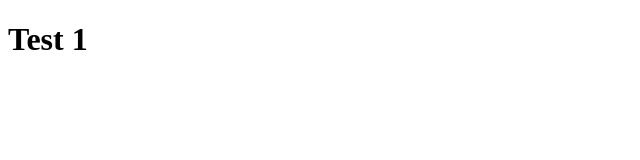
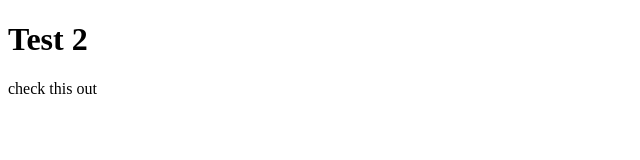
Before and after one commit to MohamedBouhadrah/first-rep, a plain HTML site: page index.html in a window 1280 px wide. Shown: the whole page, without its empty margins (0-640 px from the left). Drawn offline with Linux system fonts and the light colour scheme.

Commit message:
Update index.html

```diff
--- a/index.html
+++ b/index.html
@@ -6,6 +6,7 @@
     <title>New</title>
 </head>
 <body>
-    <h1>Test 1</h1>
+    <h1>Test 2</h1>
+    <p> check this out</p>
 </body>
 </html>
```
